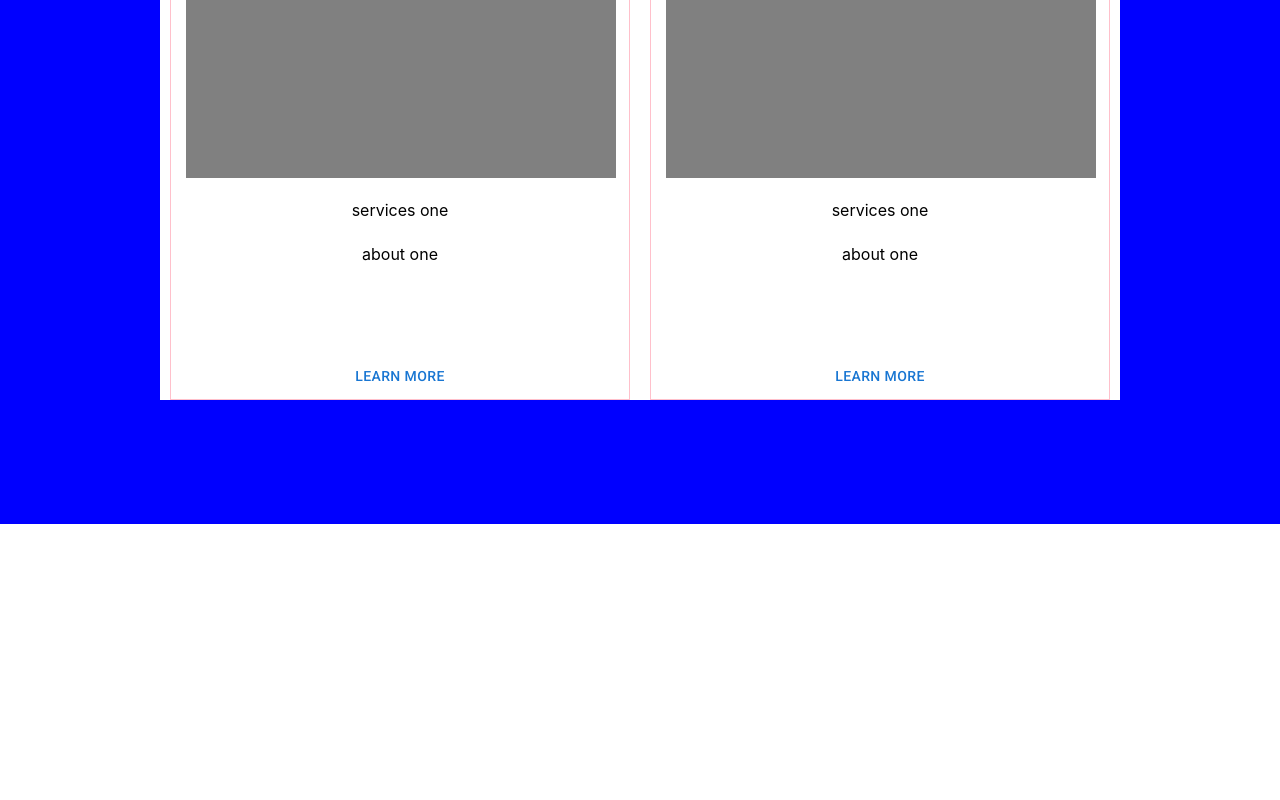
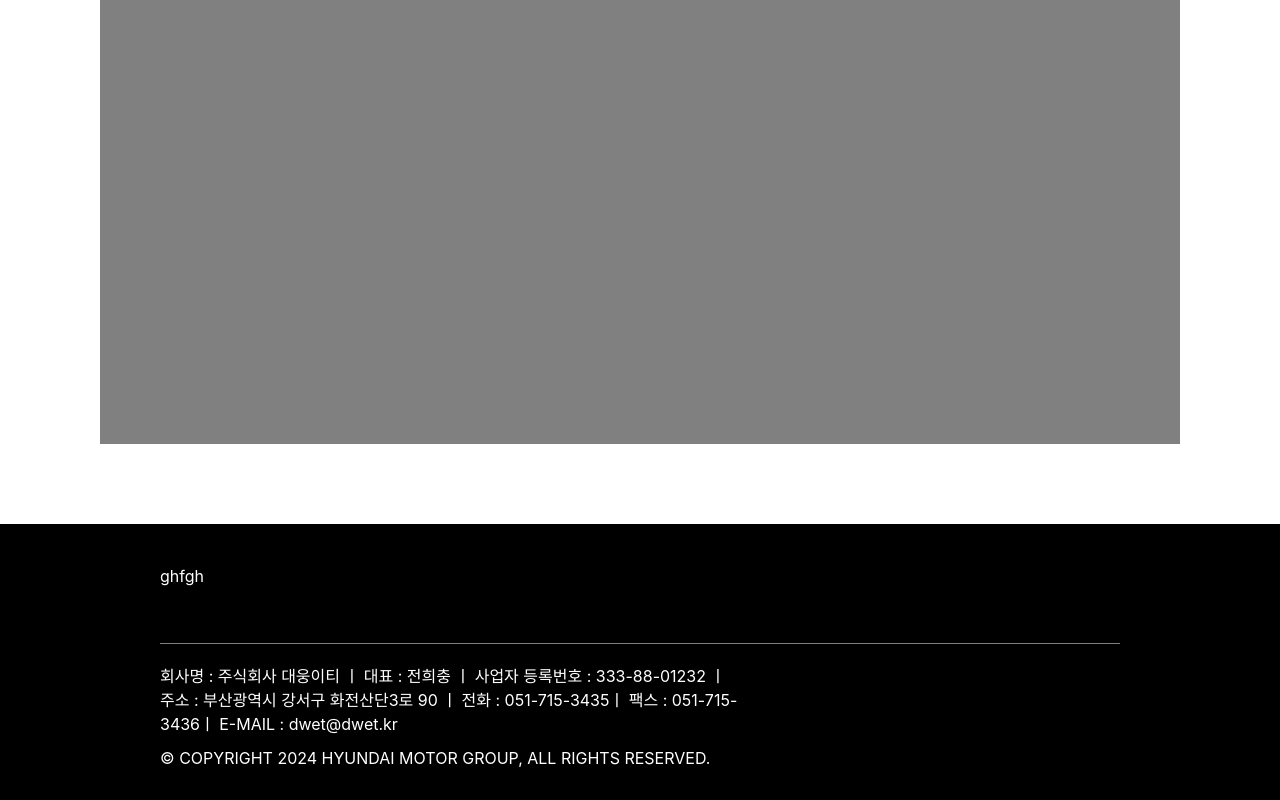
Before and after one commit to MPCO-Web/mpco-web, a React (Create React App) app: page / in a window 1280 px wide. Shown: the part 1536-2336 px from the top of the page. Before the commit the page ends 2060 px from the top, so only its background shows below. Built offline with nearby package versions, Linux system fonts and the light colour scheme.

Commit message:
feat(home) : add footer

```diff
--- a/src/pages/HomePage.tsx
+++ b/src/pages/HomePage.tsx
@@ -3,14 +3,14 @@ import React from 'react';
 import { css } from '@emotion/css';
 import { Button } from '@mui/material';
 
-import ServiceCard from '@components/ServiceCard';
 import WhatWeDoCard from '@components/WhatWeDoCard';
 
 const HomePage = () => {
 	// tailwindcss classes
 
 	return (
-		<div>
+		<>
+			<header>
 				{/* main nav */}
 				<nav
 					className={css`
@@ -29,6 +29,8 @@ const HomePage = () => {
 						<Button>버튼2</Button>
 					</div>
 				</nav>
+			</header>
+			<main>
 				{/* main banner */}
 				<section>
 					<div
@@ -92,6 +94,7 @@ const HomePage = () => {
 								<WhatWeDoCard />
 								<WhatWeDoCard />
 								<WhatWeDoCard />
+								<WhatWeDoCard />
 							</div>
 						</div>
 					</div>
@@ -105,32 +108,81 @@ const HomePage = () => {
 							display: flex;
 							justify-content: center;
 							padding: 80px 10px;
-						background-color: blue;
 						`}
 					>
 						<div
 							className={css`
 								display: flex;
+								width: 1080px;
+								height: 100%;
 								justify-content: center;
 								align-items: center;
 								flex-direction: column;
+								background-color: gray;
 							`}
 						>
-						<h2>our services</h2>
-						<h5>text</h5>
+							<div>{/* swiper */}</div>
+							<div>{/* trans parent absolute swiper navigation */}</div>
+						</div>
+					</div>
+				</section>
+			</main>
+			<footer
+				className={css`
+					display: flex;
+					justify-content: center;
+					align-items: center;
+					width: 100%;
+					height: 276px;
+					background-color: black;
+					color: white;
+				`}
+			>
+				<div
+					className={css`
+						width: 960px;
+						height: 100%;
+						padding: 40px 0px;
+					`}
+				>
+					<div
+						className={css`
+							width: 100%;
+							height: 80px;
+							border-bottom: 1px solid gray;
+							margin-bottom: 20px;
+						`}
+					>
+						ghfgh
+					</div>
 					<div
 						className={css`
 							display: flex;
-								background-color: white;
+							width: 100%;
+							height: 100px;
 						`}
 					>
-							<ServiceCard />
-							<ServiceCard />
+						<div
+							className={css`
+								width: 580px;
+							`}
+						>
+							<p
+								className={css`
+									margin-bottom: 10px;
+								`}
+							>
+								회사명 : 주식회사 대웅이티 ㅣ 대표 : 전희충 ㅣ 사업자 등록번호 : 333-88-01232 ㅣ
+								주소 : 부산광역시 강서구 화전산단3로 90 ㅣ 전화 : 051-715-3435ㅣ 팩스 :
+								051-715-3436ㅣ E-MAIL : dwet@dwet.kr
+							</p>
+							<p>© COPYRIGHT 2024 HYUNDAI MOTOR GROUP, ALL RIGHTS RESERVED.</p>
 						</div>
 					</div>
+					<div />
 				</div>
-			</section>
-		</div>
+			</footer>
+		</>
 	);
 };
 
```
Lines whose indentation alone changed are shown as unchanged.
